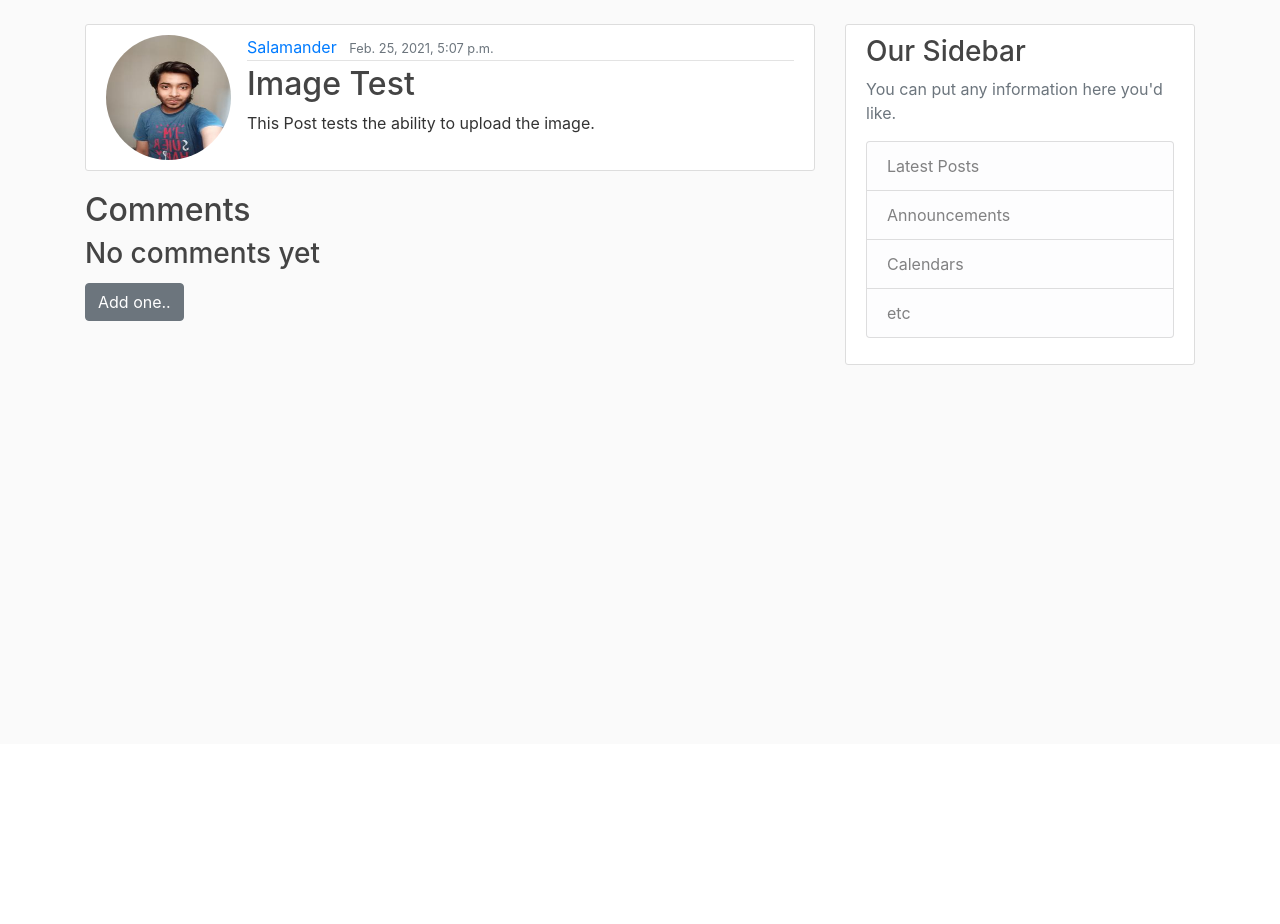
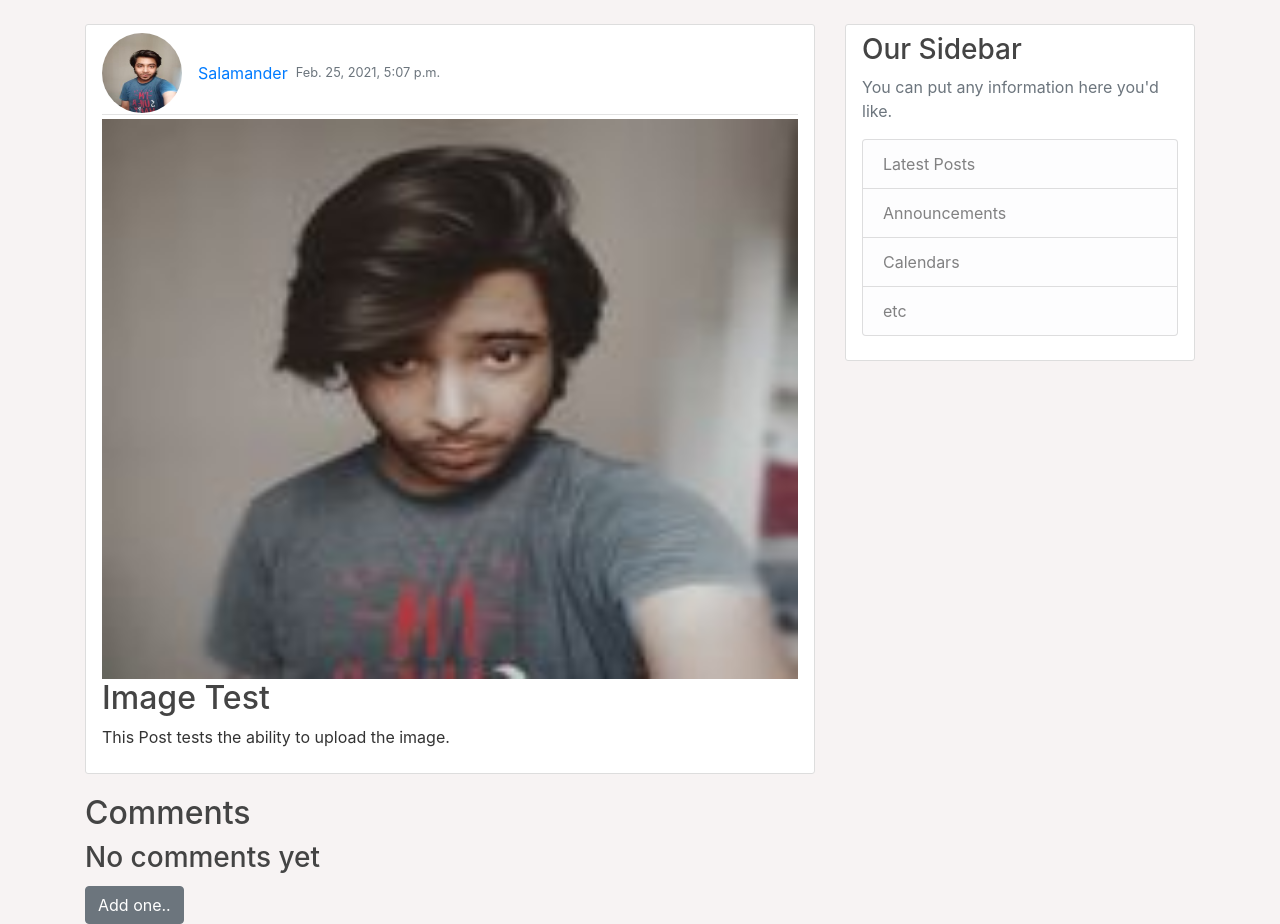
Before and after one commit to RohitRoy741/minor, a Django app: page /post/12/ in a window 1280 px wide. Shown: the part 56-980 px from the top of the page. Before the commit the page ends 421 px from the top, so only its background shows below. Run offline with Django 3.2, Linux system fonts and the light colour scheme; data comes from the database, SQL or seed files in the repository; both versions use the stored data as it was after the commit; data that the repository does not hold is empty; some libraries are stand-ins or nearby versions.

Commit message:
Imroved CSS

```diff
--- a/blog/models.py
+++ b/blog/models.py
@@ -10,6 +10,7 @@ class Post(models.Model):
     date_posted = models.DateTimeField(default=timezone.now)
     author = models.ForeignKey(
         User, related_name='posts', on_delete=models.CASCADE)
+    image = models.ImageField(null=True, blank=True, upload_to='blog_images/')
 
     def __str__(self):
         return self.title
--- a/blog/static/blog/main.css
+++ b/blog/static/blog/main.css
@@ -1,5 +1,5 @@
 body {
-  background: #fafafa;
+  background: #f7f3f3;
   color: #333333;
   margin-top: 5rem;
 }
@@ -35,7 +35,7 @@ ul {
 
 .content-section {
   background: #ffffff;
-  padding: 10px 20px;
+  padding: 0.5rem 1rem;
   border: 1px solid #dddddd;
   border-radius: 3px;
   margin-bottom: 20px;
@@ -55,8 +55,8 @@ a.article-title:hover {
 }
 
 .article-img {
-  height: 125px;
-  width: 125px;
+  height: 5rem;
+  width: 5rem;
   margin-right: 16px;
 }
 
@@ -64,6 +64,9 @@ a.article-title:hover {
   padding-bottom: 1px;
   margin-bottom: 4px;
   border-bottom: 1px solid #e3e3e3;
+  display: flex;
+  flex-direction: row;
+  align-items: center;
 }
 
 .article-metadata a:hover {
@@ -87,3 +90,11 @@ a.article-title:hover {
 .account-heading {
   font-size: 2.5rem;
 }
+
+.article-image {
+  margin-left: auto;
+  margin-right: auto;
+  display: block;
+  width: 100%;
+  height: 70vh;
+}
--- a/blog/templates/blog/base.html
+++ b/blog/templates/blog/base.html
@@ -17,6 +17,20 @@
     {% else %}
         <title>Django Blog</title>
     {% endif %}
+    <style>
+      .article-img {
+        height: 5rem;
+        width: 5rem;
+        margin-right: 16px;
+      }
+      .article-image {
+        margin-left: auto;
+        margin-right: auto;
+        display: block;
+        width: 100%;
+        height: 70vh;
+      }
+    </style>
 </head>
 <body>
     <header class="site-header">
--- a/blog/templates/blog/post_detail.html
+++ b/blog/templates/blog/post_detail.html
@@ -1,21 +1,24 @@
 {% extends "blog/base.html" %}
 {% block content %}
-    <article class="media content-section">
-        <img class="rounded-circle article-img" src="{{ object.author.profile.image.url }}" >
+    <article class="content-section">
         <div class="media-body">
         <div class="article-metadata">
+            <img class="rounded-circle article-img" src="{{ object.author.profile.image.url }}" >
             <a class="mr-2" href="#">{{ object.author }}</a>
             <small class="text-muted">{{ object.date_posted }}</small>
-            {% if object.author == user %}
-                <div>
-                    <a class="btn btn-secondary bt-sm mt-1" href="{% url 'post-update' object.id %}">Update</a>
-                    <a class="btn btn-danger bt-sm mt-1" href="{% url 'post-delete' object.id %}">Delete</a>
-                </div>
-            {% endif %}
         </div>
+        {% if object.image %}
+            <img class="article-image" src="{{ object.image.url }}" alt="no image">
+        {% endif %}
         <h2 class="article-title">{{ object.title }}</h2>
         <p class="article-content">{{ object.content }}</p>
         </div>
+        {% if object.author == user %}
+            <div>
+                <a class="btn btn-secondary bt-sm mt-1" href="{% url 'post-update' object.id %}">Update</a>
+                <a class="btn btn-danger bt-sm mt-1" href="{% url 'post-delete' object.id %}">Delete</a>
+            </div>
+        {% endif %}
     </article>
     <h2>Comments</h2>
     {% if not post.comments.all %}
@@ -26,21 +29,21 @@
         <br>
         <hr>
         {% for comment in post.comments.all %}
-        <article class="media content-section">
-            <img class="rounded-circle article-img" src="{{ comment.author.profile.image.url }}" >
+        <article class="content-section">
             <div class="media-body">
             <div class="article-metadata">
+                <img class="rounded-circle article-img" src="{{ comment.author.profile.image.url }}" >
                 <a class="mr-2" href="#">{{ comment.author }}</a>
                 <small class="text-muted">{{ comment.date_posted }}</small>
-                {% if comment.author == user %}
-                    <div>
-                        <a class="btn btn-secondary bt-sm mt-1" href="{% url 'comment-update' comment.post.id comment.id %}">Update</a>
-                        <a class="btn btn-danger bt-sm mt-1" href="{% url 'comment-delete' comment.post.id comment.id %}">Delete</a>
-                    </div>
-                {% endif %}
             </div>
             <p class="article-content">{{ comment.content }}</p>
             </div>
+            {% if comment.author == user %}
+                <div>
+                    <a class="btn btn-secondary bt-sm mt-1" href="{% url 'comment-update' comment.post.id comment.id %}">Update</a>
+                    <a class="btn btn-danger bt-sm mt-1" href="{% url 'comment-delete' comment.post.id comment.id %}">Delete</a>
+                </div>
+            {% endif %}
         </article>
         {% endfor %}
     {% endif %}
--- a/blog/templates/blog/post_form.html
+++ b/blog/templates/blog/post_form.html
@@ -2,7 +2,7 @@
 {% load crispy_forms_tags %}
 {% block content %}
     <div class="content-section">
-        <form method="POST">
+        <form method="POST" enctype="multipart/form-data">
             {% csrf_token %}
             <fieldset class="form-group">
                 <legend class="border-bottom mb-4">Blog Post</legend>
--- a/blog/views.py
+++ b/blog/views.py
@@ -25,7 +25,7 @@ class PostDetailView(DetailView):
 
 class PostCreateView(LoginRequiredMixin, CreateView):
     model = Post
-    fields = ['title', 'content']
+    fields = ['title', 'content', 'image']
 
     def form_valid(self, form):
         form.instance.author = self.request.user
@@ -34,7 +34,7 @@ class PostCreateView(LoginRequiredMixin, CreateView):
 
 class PostUpdateView(LoginRequiredMixin, UserPassesTestMixin, UpdateView):
     model = Post
-    fields = ['title', 'content']
+    fields = ['title', 'content', 'image']
 
     def form_valid(self, form):
         form.instance.author = self.request.user
```
Also changed, not shown: blog/templates/blog/home.html (+5 -2 lines), users/templates/users/profile_page.html (+5 -3 lines), blog/migrations/0009_post_image.py (added), db.sqlite3, media/blog_images/132100913_160250452512060_7468580041008992606_n.jpg (added), media/blog_images/31262.jpg (added).
